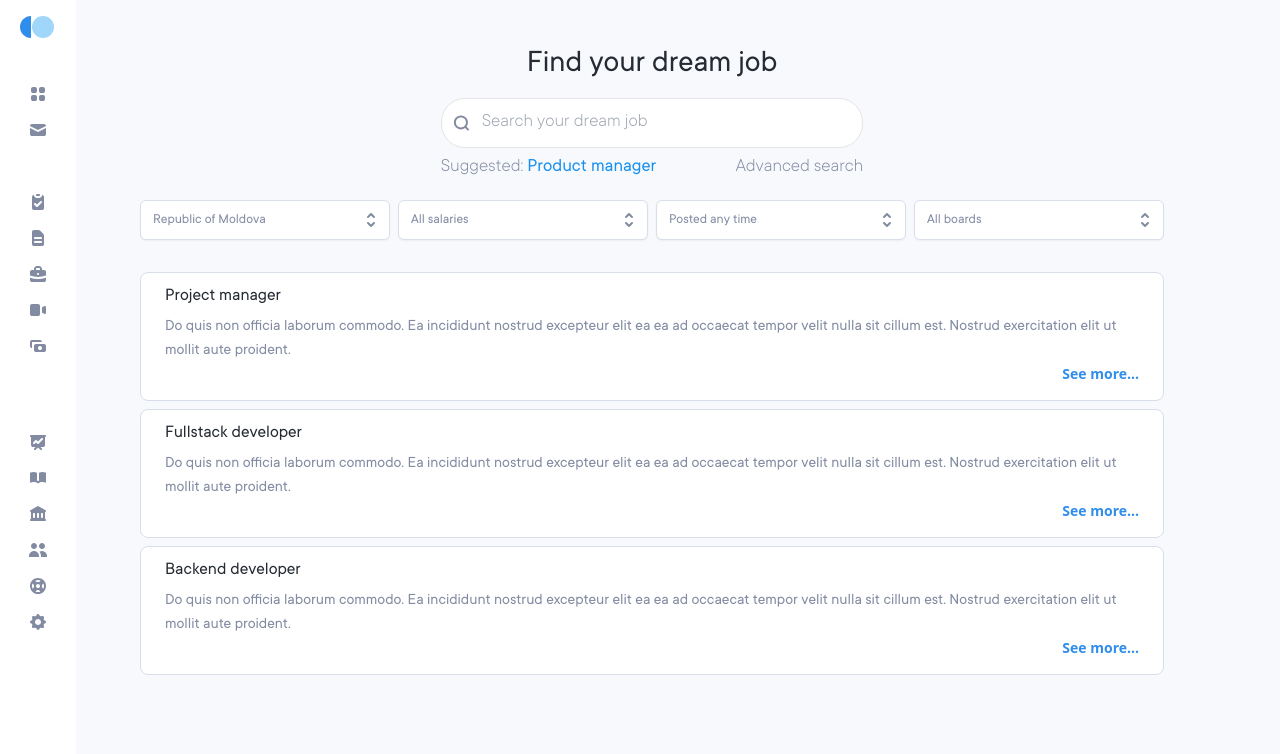
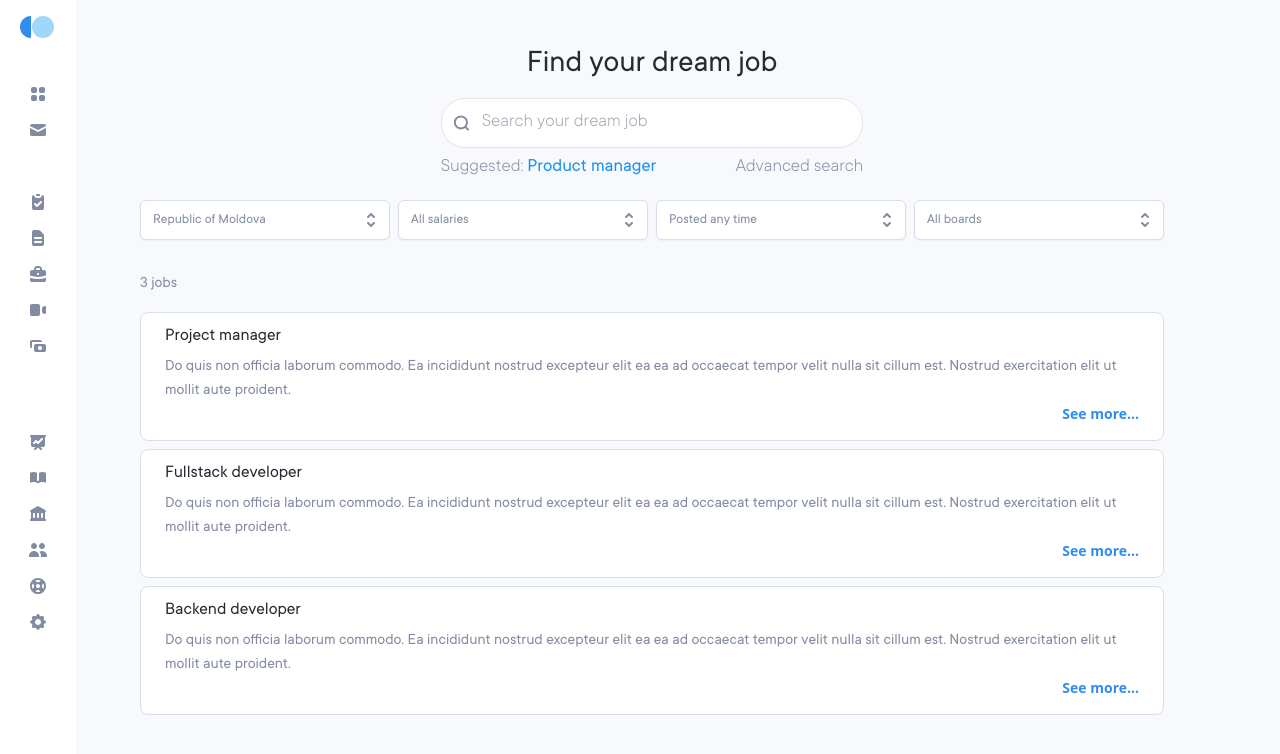
Before and after one commit to andreipasat/career, a React (Create React App) app: page /job-search in a window 1280 px wide. Shown: the top 754 px of the page. Built offline with nearby package versions, Linux system fonts and the light colour scheme.

Commit message:
last here

```diff
--- a/src/components/Pages/JobSearch.jsx
+++ b/src/components/Pages/JobSearch.jsx
@@ -100,6 +100,8 @@ const JobsSearch = () => {
             </div>
 
             {jobs &&
+                <div>
+                    <div className="px-4 pt-4 text-gray-3">{jobs.list.length} jobs</div>
                     <div className="p-4 m-auto text-left space-y-2">
                         {jobs.list.map((job, idx) => {
                             return (
@@ -116,6 +118,7 @@ const JobsSearch = () => {
                         })}
 
                     </div>
+                </div>
             }
         </>
     )
```
Lines whose indentation alone changed are shown as unchanged.
